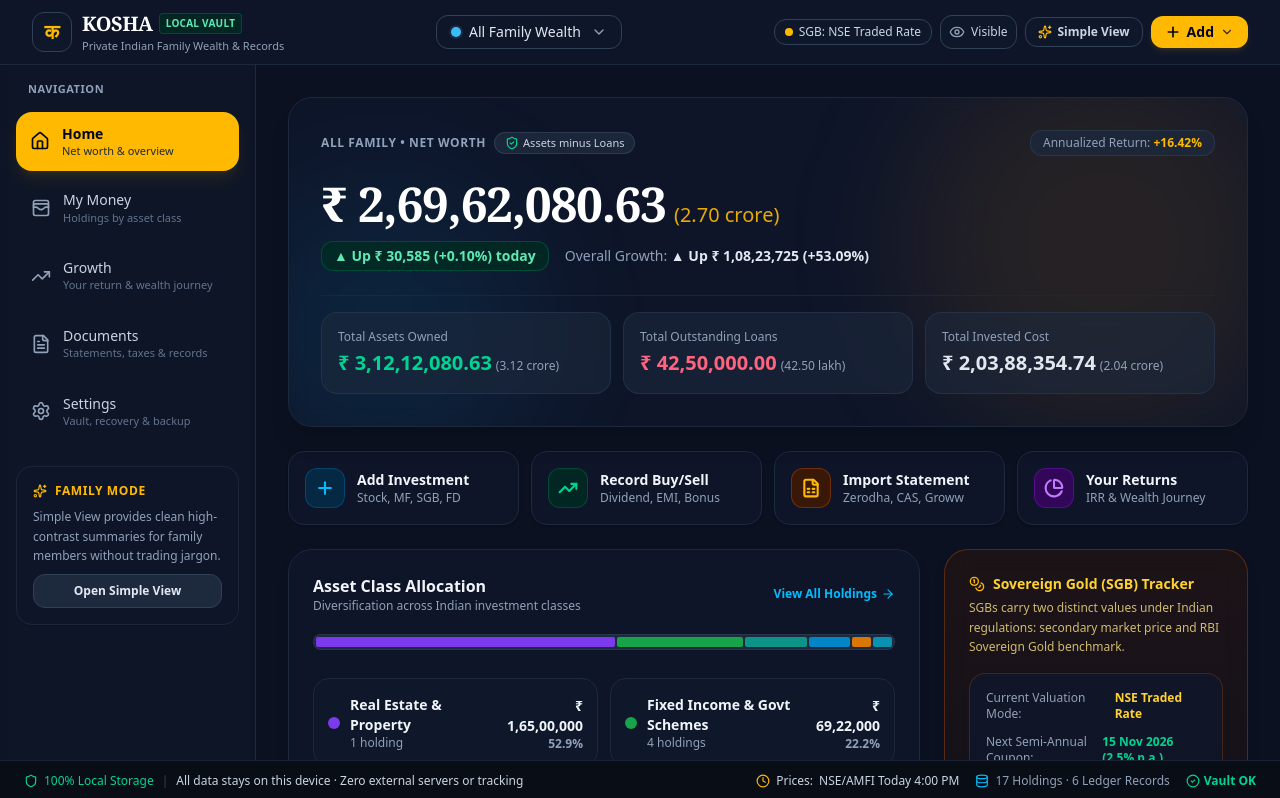
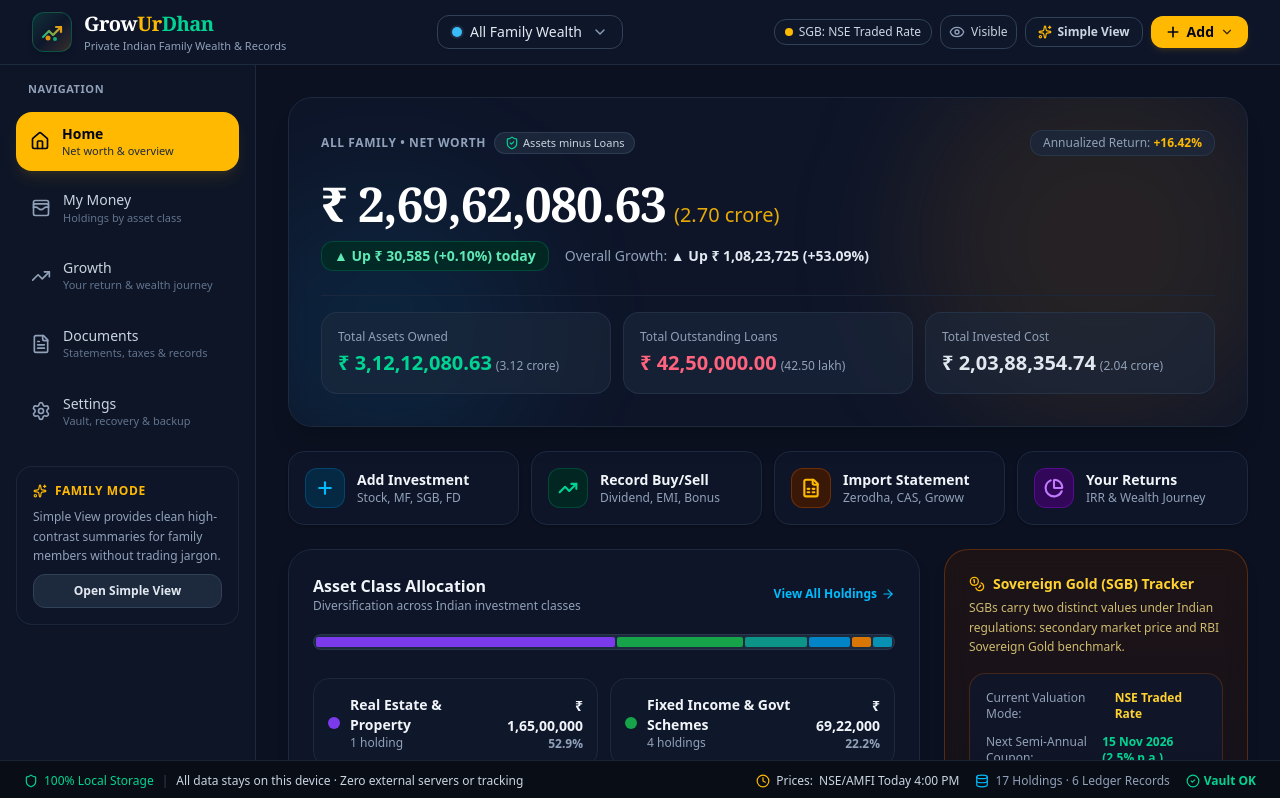
Before and after one commit to shahvikask/kosha, a React (Vite) app: page / in a window 1280 px wide. Shown: the top 798 px of the page. Built offline with nearby package versions, Linux system fonts and the light colour scheme.

Commit message:
refactor: rebrand project to GrowUrDhan
Update product name, logo, and branding assets throughout the application to reflect the new identity.

```diff
--- a/index.html
+++ b/index.html
@@ -3,7 +3,7 @@
   <head>
     <meta charset="UTF-8" />
     <meta name="viewport" content="width=device-width, initial-scale=1.0" />
-    <title>Kosha — Private Indian Wealth & Portfolio Tracker</title>
+    <title>GrowUrDhan — Private Indian Wealth & Portfolio Tracker</title>
     <meta name="description" content="Local-first, private portfolio and net worth tracker built for Indian families with precise paise arithmetic and authentic Indian asset classes." />
     <link rel="preconnect" href="https://fonts.googleapis.com">
     <link rel="preconnect" href="https://fonts.gstatic.com" crossorigin>
--- a/metadata.json
+++ b/metadata.json
@@ -1,5 +1,5 @@
 {
-  "name": "Kosha",
+  "name": "GrowUrDhan",
   "description": "Private, local-first portfolio and net worth tracker built for Indian families and investors with precise paise-level arithmetic and Indian asset classes.",
   "requestFramePermissions": [],
   "majorCapabilities": ["MAJOR_CAPABILITY_SERVER_SIDE_GEMINI_API"]
--- a/src/components/layout/Header.tsx
+++ b/src/components/layout/Header.tsx
@@ -44,16 +44,43 @@ export const Header: React.FC<HeaderProps> = ({ onOpenAddHolding, onOpenAddRecor
           <div
             id="brand-logo"
             onClick={() => setActiveScreen('HOME')}
-            className="flex items-center gap-2.5 cursor-pointer group"
+            className="flex items-center gap-3 cursor-pointer group"
           >
-            <div className="w-10 h-10 rounded-xl bg-slate-900 border border-slate-700 flex items-center justify-center text-amber-400 font-bold text-xl shadow-inner group-hover:border-amber-400/50 transition-all">
-              <span className="font-serif">क</span>
+            <div className="w-10 h-10 rounded-xl bg-gradient-to-br from-emerald-500/20 via-slate-900 to-amber-500/20 border border-emerald-500/30 flex items-center justify-center shadow-md group-hover:border-emerald-400/60 group-hover:shadow-emerald-500/10 transition-all">
+              <svg
+                className="w-6 h-6"
+                viewBox="0 0 24 24"
+                fill="none"
+                xmlns="http://www.w3.org/2000/svg"
+              >
+                <path
+                  d="M3 17L9 11L13 15L21 7"
+                  stroke="url(#growGradient)"
+                  strokeWidth="2.2"
+                  strokeLinecap="round"
+                  strokeLinejoin="round"
+                />
+                <path
+                  d="M16 7H21V12"
+                  stroke="url(#growGradient)"
+                  strokeWidth="2.2"
+                  strokeLinecap="round"
+                  strokeLinejoin="round"
+                />
+                <circle cx="8" cy="18" r="2.5" fill="#F59E0B" fillOpacity="0.9" />
+                <circle cx="15" cy="19" r="2" fill="#10B981" fillOpacity="0.9" />
+                <defs>
+                  <linearGradient id="growGradient" x1="3" y1="17" x2="21" y2="7" gradientUnits="userSpaceOnUse">
+                    <stop stopColor="#10B981" />
+                    <stop offset="1" stopColor="#F59E0B" />
+                  </linearGradient>
+                </defs>
+              </svg>
             </div>
             <div>
-              <div className="flex items-center gap-1.5">
-                <span className="font-bold text-xl tracking-tight text-white font-serif">KOSHA</span>
-                <span className="text-[10px] font-semibold tracking-wide uppercase px-1.5 py-0.5 rounded bg-emerald-950/80 text-emerald-300 border border-emerald-800/60">
-                  Local Vault
+              <div className="flex items-center">
+                <span className="font-bold text-xl tracking-tight text-white font-serif">
+                  Grow<span className="text-amber-400">Ur</span><span className="text-emerald-400">Dhan</span>
                 </span>
               </div>
               <p className="text-[11px] text-slate-400 hidden sm:block">Private Indian Family Wealth & Records</p>
--- a/src/components/modals/EmergencySheetModal.tsx
+++ b/src/components/modals/EmergencySheetModal.tsx
@@ -66,7 +66,7 @@ export const EmergencySheetModal: React.FC<EmergencySheetModalProps> = ({ isOpen
                   CONFIDENTIAL FAMILY WEALTH & NOMINEE DOSSIER
                 </h1>
                 <p className="text-xs text-slate-400 print:text-slate-600 mt-1">
-                  Project Kosha · Prepared on {new Date().toLocaleDateString('en-IN', { dateStyle: 'full' })}
+                  GrowUrDhan · Prepared on {new Date().toLocaleDateString('en-IN', { dateStyle: 'full' })}
                 </p>
               </div>
               <div className="text-right">
```
